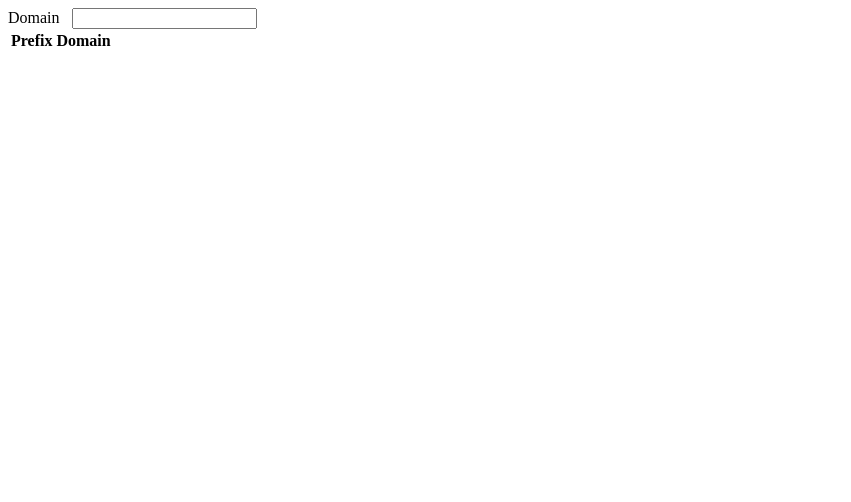
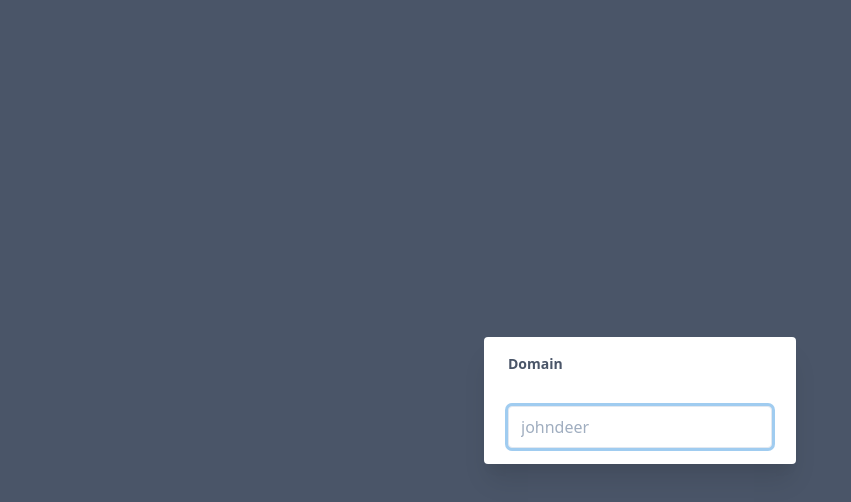
Before and after one commit to blamebutton/domainhack, a Vue app: page / in a window 1280 px wide. Shown: the top 502 px of the page, without its empty margins (0-851 px from the left). Built offline with nearby package versions, Linux system fonts and the light colour scheme.

Commit message:
added tailwind

```diff
--- a/package.json
+++ b/package.json
@@ -11,6 +11,7 @@
   "dependencies": {
     "core-js": "^3.6.5",
     "register-service-worker": "^1.7.1",
+    "tailwindcss": "^1.5.1",
     "vue": "^2.6.11",
     "vue-class-component": "^7.2.3",
     "vue-property-decorator": "^8.4.2",
@@ -27,6 +28,7 @@
     "@vue/cli-plugin-vuex": "~4.4.6",
     "@vue/cli-service": "~4.4.6",
     "@vue/eslint-config-typescript": "^5.0.2",
+    "autoprefixer": "^9.8.5",
     "eslint": "^6.7.2",
     "eslint-plugin-vue": "^6.2.2",
     "lint-staged": "^9.5.0",
--- /dev/null
+++ b/postcss.config.js
@@ -0,0 +1,8 @@
+/* eslint-disable @typescript-eslint/no-var-requires */
+
+module.exports = {
+  plugins: [
+    require('tailwindcss'),
+    require('autoprefixer'),
+  ]
+}
--- a/public/index.html
+++ b/public/index.html
@@ -5,6 +5,7 @@
     <meta http-equiv="X-UA-Compatible" content="IE=edge">
     <meta name="viewport" content="width=device-width,initial-scale=1.0">
     <link rel="icon" href="<%= BASE_URL %>favicon.ico">
+    <link href="https://fonts.googleapis.com/css2?family=Montserrat:wght@400;500;700&display=swap" rel="stylesheet">
     <title><%= htmlWebpackPlugin.options.title %></title>
 </head>
 <body>
--- a/src/App.vue
+++ b/src/App.vue
@@ -1,29 +1,36 @@
 <template>
-  <div>
-    <DomainInput></DomainInput>
-    <MatchList></MatchList>
+  <div class="p-4 bg-gray-700 h-full flex flex-col justify-start sm:justify-center items-center">
+    <div class="bg-white rounded shadow-xl w-full sm:w-8/12 md:w-6/12 lg:w-4/12 xl:w-3/12">
+      <DomainInput class="px-6 py-4"></DomainInput>
+      <MatchList class="px-6 pb-4" v-if="hasMatches"></MatchList>
+      <div class="px-6 pb-4" v-else-if="hasInput">No matches</div>
+    </div>
   </div>
 </template>
 
-<script>
+<script lang="ts">
 import {Component, Vue} from 'vue-property-decorator';
-import DomainInput from '@/components/DomainInput';
-import MatchList from '@/components/MatchList';
+import DomainInput from "@/components/DomainInput.vue";
+import MatchList from "@/components/MatchList.vue";
 
 @Component({
-  components: {MatchList, DomainInput}
+  components: {MatchList, DomainInput},
+  computed: {
+    hasInput: function(): boolean {
+      return this.$store.getters['input'];
+    },
+    hasMatches: function (): boolean {
+      return this.$store.getters['matched'].length > 0;
+    }
+  }
 })
 export default class App extends Vue {
 }
 </script>
 
+<style src="./assets/tailwind.css"/>
 <style lang="scss">
-#app {
-  font-family: Avenir, Helvetica, Arial, sans-serif;
-  -webkit-font-smoothing: antialiased;
-  -moz-osx-font-smoothing: grayscale;
-  text-align: center;
-  color: #2c3e50;
-  margin-top: 60px;
+html, body {
+  height: 100%;
 }
 </style>
--- /dev/null
+++ b/src/assets/tailwind.css
@@ -0,0 +1,3 @@
+@import "~tailwindcss/base.css";
+@import "~tailwindcss/components.css";
+@import "~tailwindcss/utilities.css";
--- a/src/components/DomainInput.vue
+++ b/src/components/DomainInput.vue
@@ -1,8 +1,13 @@
 <template>
-  <div>
-    <label for="domain">Domain</label>
+  <div class="w-full">
+    <label class="label" for="domain">Domain</label>
     &nbsp;
-    <input id="domain" type="text" v-model="input" autocomplete="off">
+    <input
+      autocomplete="off"
+      autofocus
+      class="input"
+      id="domain"
+      placeholder="johndeer" type="text" v-model="input">
   </div>
 </template>
 
@@ -25,7 +30,17 @@
 }
 </script>
 
-<!-- Add "scoped" attribute to limit CSS to this component only -->
+<!--suppress CssInvalidAtRule -->
 <style scoped lang="scss">
+.label {
+  @apply block text-gray-700 text-sm font-bold mb-2;
+}
 
+.input {
+  @apply transition duration-200 ease-in-out shadow appearance-none border rounded w-full py-2 px-3 text-gray-700;
+
+  &:focus {
+    @apply outline-none shadow-outline;
+  }
+}
 </style>
--- a/src/components/MatchList.vue
+++ b/src/components/MatchList.vue
@@ -1,15 +1,10 @@
 <template>
-  <div>
-    <table>
-      <tr>
-        <th>Prefix</th>
-        <th>Domain</th>
-      </tr>
-      <tr v-bind:key="index" v-for="(match, index) in matched">
-        <td>{{ match.prefix }}</td>
-        <td>{{ match.domain }}</td>
-      </tr>
-    </table>
+  <div class="flex flex-col">
+    <a :href="getDomainUrl(match.domain)" class="anchor" target="_blank"
+       v-bind:key="index"
+       v-for="(match, index) in matched">
+      {{ match.prefix }}.<span class="link">{{ match.domain }}</span>
+    </a>
   </div>
 </template>
 
@@ -25,10 +20,27 @@
   }
 })
 export default class MatchList extends Vue {
+  /**
+   * Format the domain URL link to buy the TLD.
+   * @param {string} tld
+   */
+  getDomainUrl(tld: string): string {
+    return `https://tld-list.com/tld/${tld}`;
+  }
 }
 </script>
 
-<!-- Add "scoped" attribute to limit CSS to this component only -->
+<!--suppress CssInvalidAtRule -->
 <style lang="scss" scoped>
+.anchor {
+  @apply block py-2 px-3 border-b-2 border-gray-400 w-auto;
+}
 
+.link {
+  @apply no-underline text-blue-500;
+
+  &:hover {
+    @apply underline;
+  }
+}
 </style>
--- a/src/main.ts
+++ b/src/main.ts
@@ -1,7 +1,7 @@
 import Vue from 'vue';
 import App from './App.vue';
+import store from './store';
 import './registerServiceWorker';
-import store from './store';
 
 Vue.config.productionTip = false;
 
@@ -10,5 +10,5 @@
   render: (h) => h(App),
   mounted() {
     this.$store.dispatch('tld-list:load');
-  }
+  },
 }).$mount('#app');
--- a/src/store/index.ts
+++ b/src/store/index.ts
@@ -37,8 +37,10 @@
           /* Split the domain based on TLD found */
           const index = input.indexOf(domain);
           const prefix = input.substring(0, index);
-          return {prefix, domain};
-        });
+          const suffix = input.substring(index + prefix.length, input.length);
+          return {prefix, domain, suffix};
+        })
+        .filter(domain => !domain.suffix);
       /* Commit the matched list to the store */
       store.commit('matched:set', matched);
     }
--- a/src/store/types.d.ts
+++ b/src/store/types.d.ts
@@ -7,4 +7,5 @@
 export type Match = {
   prefix?: string;
   domain?: string;
+  suffix?: string;
 }
--- /dev/null
+++ b/tailwind.config.js
@@ -0,0 +1,12 @@
+module.exports = {
+  purge: [
+    './src/**/*.html',
+    './src/**/*.vue',
+    './src/**/*.jsx',
+  ],
+  theme: {
+    extend: {},
+  },
+  variants: {},
+  plugins: [],
+}
```
Also changed, not shown: 1 other file (tests, documents, lock files or other folders).
